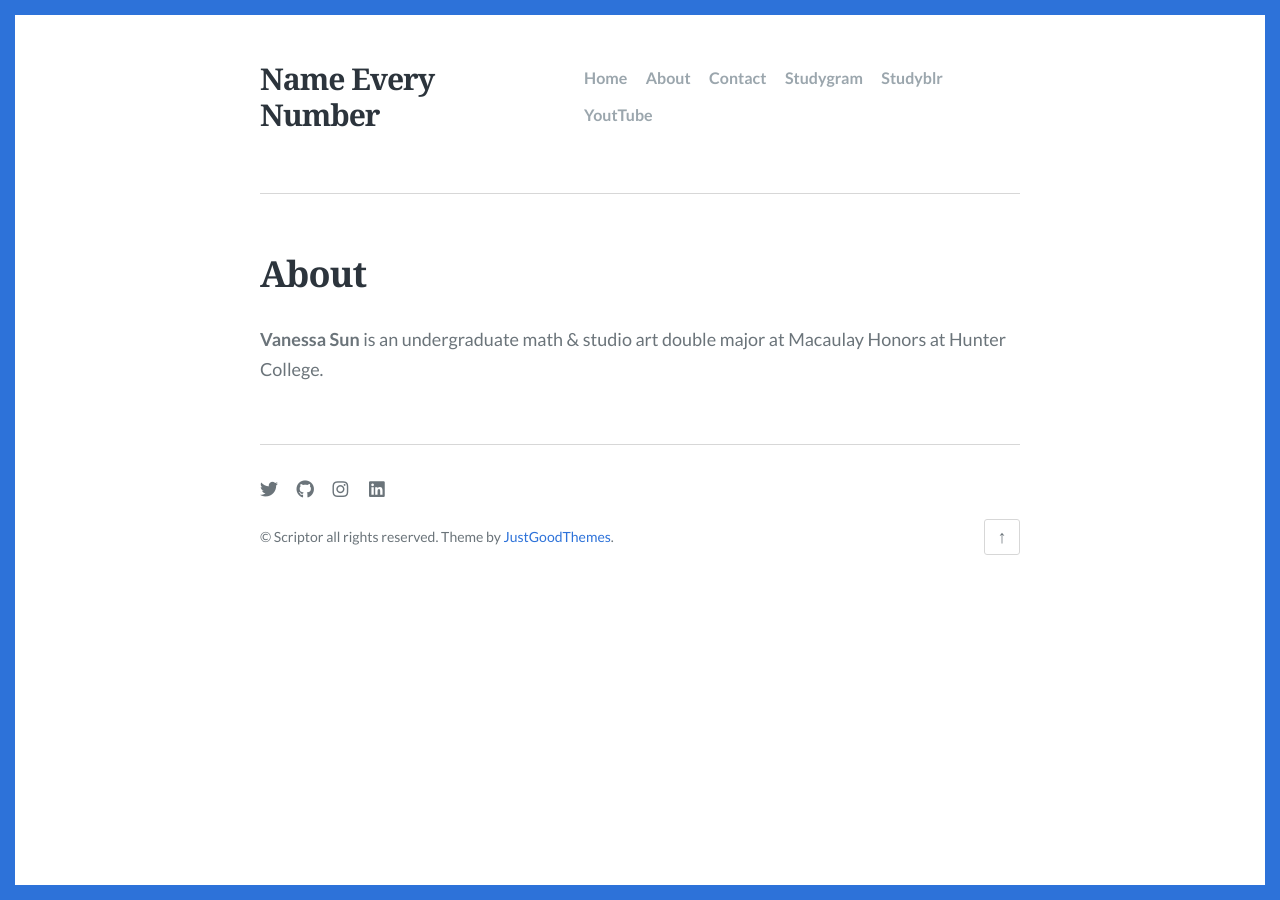
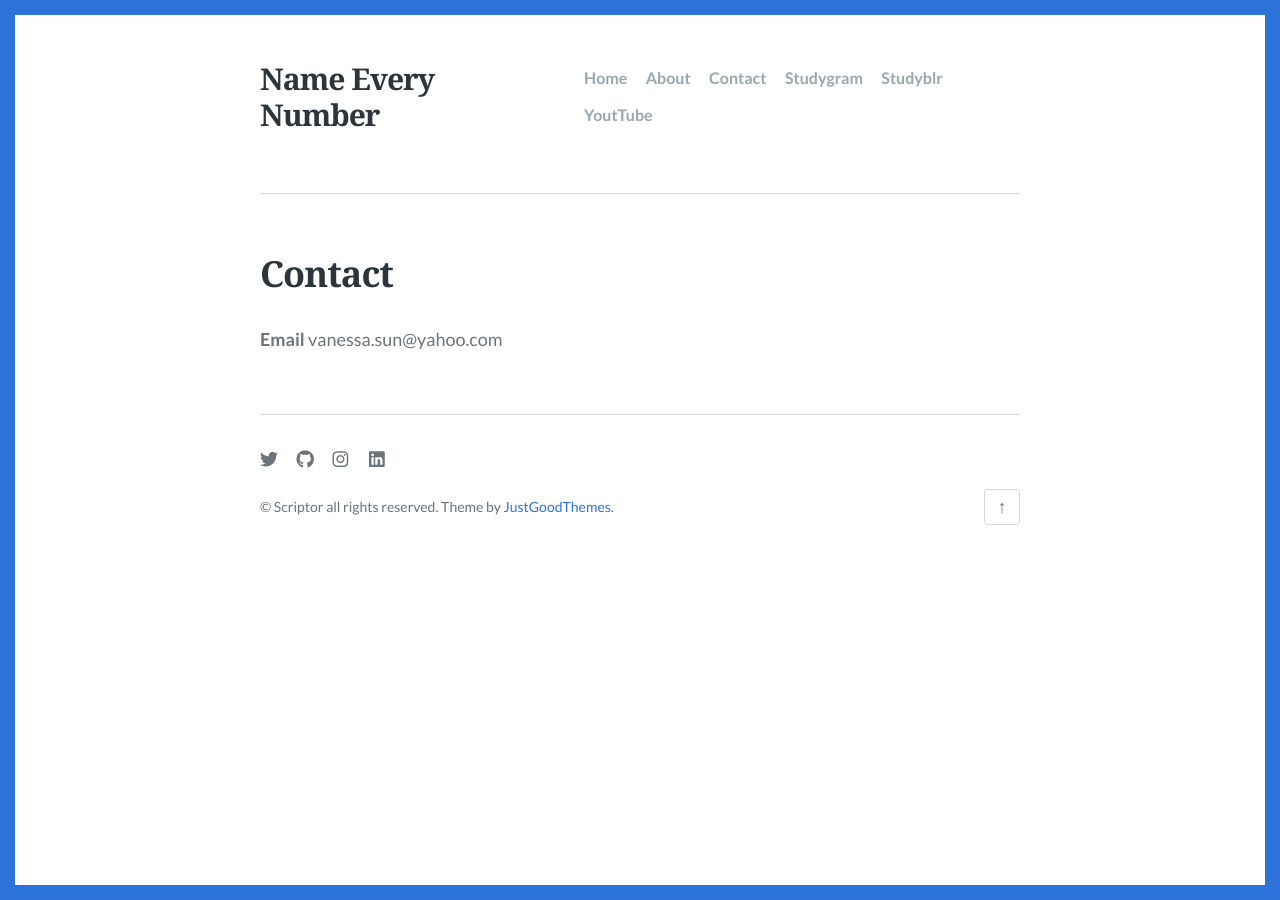
Before and after one commit to vanessasun64/NameEveryNumber, a Jekyll site: the page built from contact.md, in a window 1280 px wide. Built offline with Jekyll 4.4.1, drawn with Linux system fonts in a browser that asks for light colours; some web fonts are replaced.

Commit message:
Update contact.md

```diff
--- a/contact.md
+++ b/contact.md
@@ -1,8 +1,9 @@
 ---
-title: About
+title: Contact
 description:
 feature_image:
 layout: page
 ---
 
-**Vanessa Sun** is an undergraduate math & studio art double major at Macaulay Honors at Hunter College.
+**Email**
+vanessa.sun@yahoo.com
```
